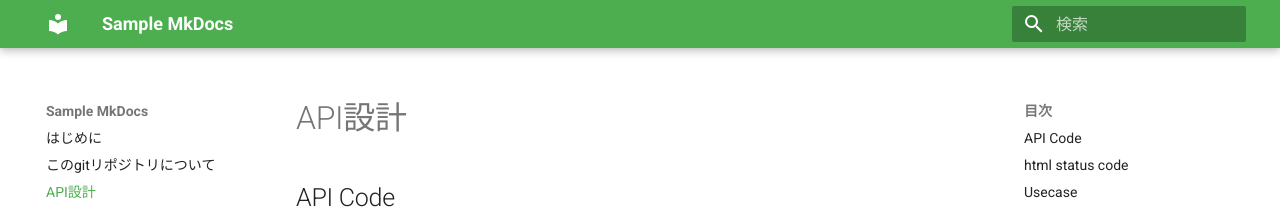
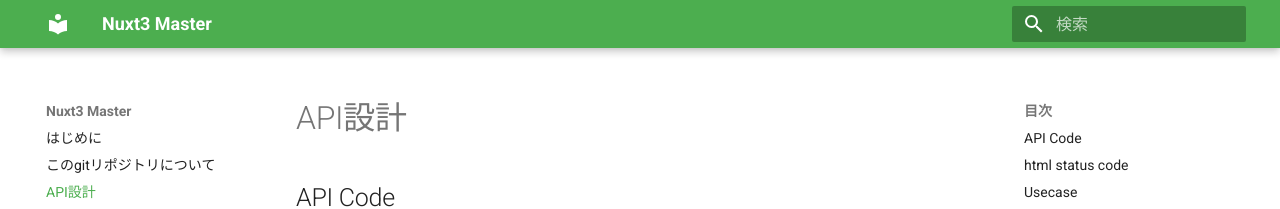
Before and after one commit to ShunsukeNONOMURA/nuxt3-master, an MkDocs documentation site: the page built from docs/volume/docs/20-api.md, in a window 1280 px wide. Shown: the top 209 px of the page. Built offline with MkDocs 1.6.1 and Material for MkDocs 9.7.7, drawn with Linux system fonts in a browser that asks for light colours.

Commit message:
update docs

```diff
--- a/docs/volume/mkdocs.yml
+++ b/docs/volume/mkdocs.yml
@@ -1,4 +1,4 @@
-site_name: Sample MkDocs
+site_name: Nuxt3 Master
 # mkdocsをルートとする
 site_url: http://0.0.0.0/mkdocs
 theme:
```
Also changed, not shown: docs/volume/site/00-introduction.html, docs/volume/site/404.html, docs/volume/site/90-construction.html, docs/volume/site/91-construction-error-note.html, docs/volume/site/99-tmp-memo.html, docs/volume/site/index.html, 2 other files.
